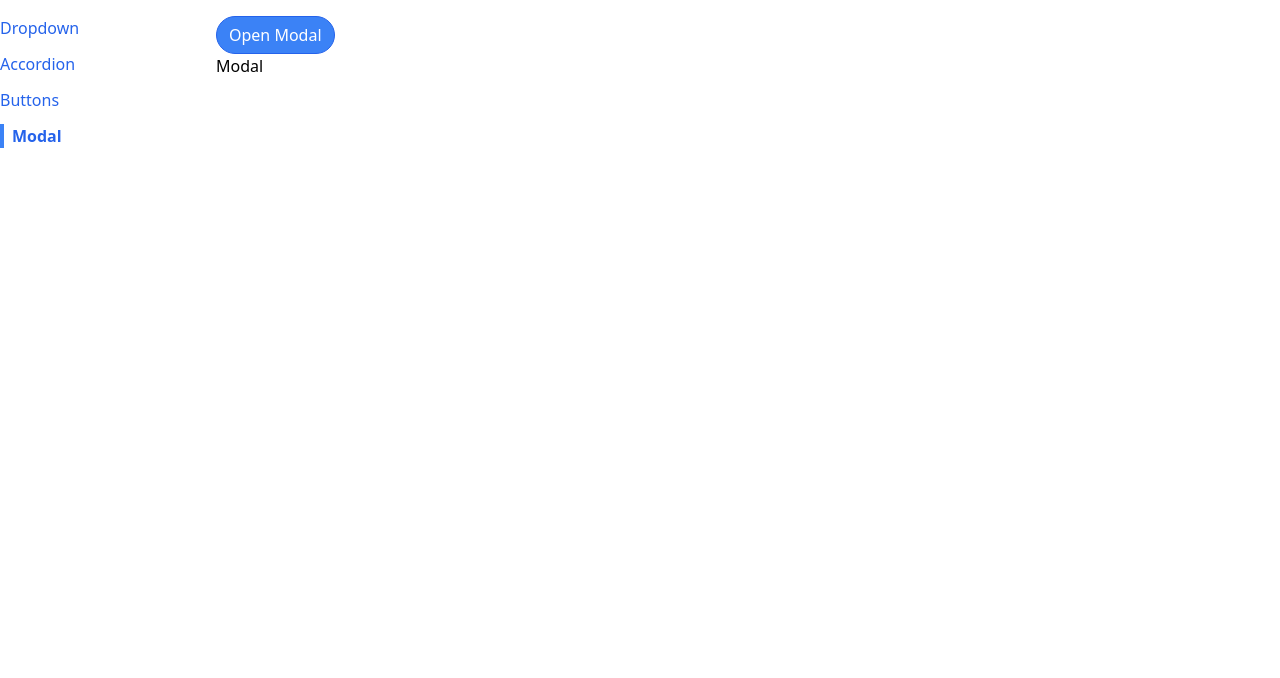
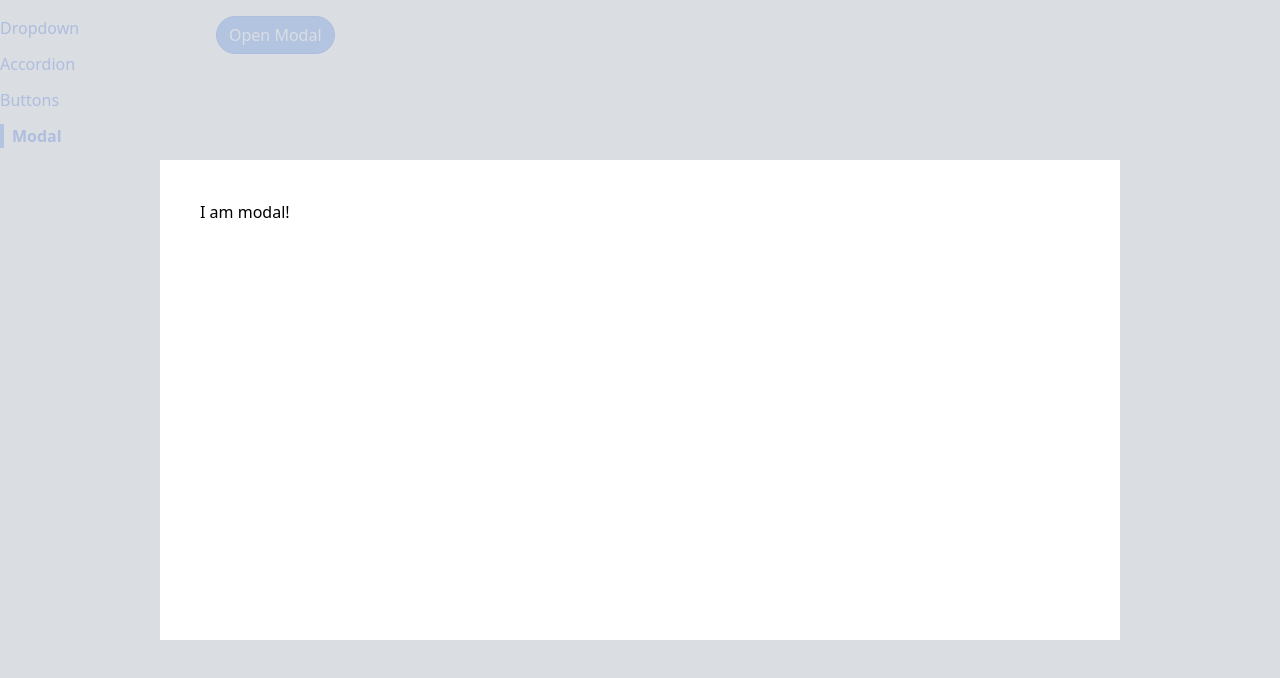
Before and after one commit to BehkoVasilev/comps, a React (Create React App) app: page /modal in a window 1280 px wide. Both pictures are taken after a click on the button "Open Modal". Shown: the top 678 px of the page. Built offline with nearby package versions, Linux system fonts and the light colour scheme.

Commit message:
add modal container to index.html

```diff
--- a/public/index.html
+++ b/public/index.html
@@ -39,5 +39,6 @@
       To begin the development, run `npm start` or `yarn start`.
       To create a production bundle, use `npm run build` or `yarn build`.
     -->
+    <div class="modal-container"></div>
   </body>
 </html>
--- a/src/components/Modal.js
+++ b/src/components/Modal.js
@@ -1,5 +1,9 @@
 function Modal() {
-    return <div>Modal</div>
+    return (
+        <div>
+            <div className="absolute inset-0 bg-gray-300 opacity-80"></div>
+            <div className="absolute inset-40 p-10 bg-white">I am modal!</div>
+        </div>)
 };
 
 export default Modal
```
